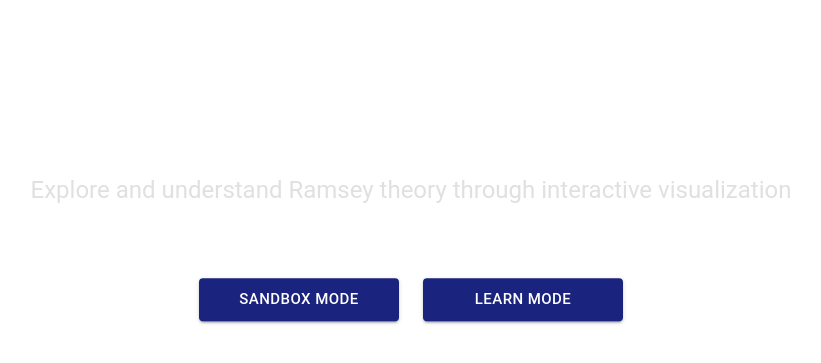
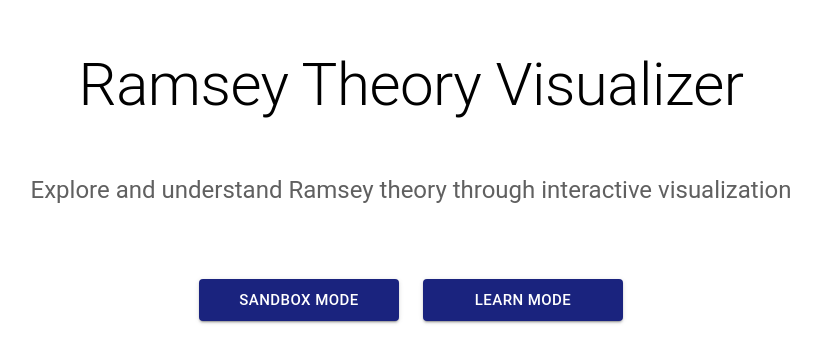
Before and after one commit to Ryanoonan/Ramsey-Tutor, a React (Create React App) app: page / in a window 1280 px wide. Shown: the part 215-578 px from the top of the page, without its empty margins (229-1050 px from the left). Built offline with nearby package versions, Linux system fonts and the light colour scheme.

Commit message:
remove particle code

```diff
--- a/src/components/LandingPage.js
+++ b/src/components/LandingPage.js
@@ -1,15 +1,8 @@
 import { Box, Button, Typography, Container } from '@mui/material';
 import { useNavigate } from 'react-router-dom';
-import { useCallback } from 'react';
-import Particles from '@tsparticles/react';
-import { loadSlim } from "@tsparticles/slim";
 
 function LandingPage() {
     const navigate = useNavigate();
-
-    const particlesInit = useCallback(async engine => {
-        await loadSlim(engine);
-    }, []);
 
     return (
         <Box sx={{
@@ -18,74 +11,15 @@ function LandingPage() {
             height: '100%',
             overflow: 'hidden',
             backgroundColor: 'var(--color-background)',
-            color: 'var(--color-text-primary)'
+            color: 'var(--color-text-primary)',
+            display: 'flex',
+            alignItems: 'center',
+            justifyContent: 'center'
         }}>
-            <Particles
-                id="tsparticles"
-                init={particlesInit}
-                options={{
-                    fullScreen: {
-                        enable: false,
-                        zIndex: -1
-                    },
-                    background: {
-                        color: {
-                            value: 'var(--color-paper)',
-                        },
-                    },
-                    particles: {
-                        color: {
-                            value: 'var(--color-node-fill)',
-                        },
-                        move: {
-                            enable: true,
-                            speed: 2,
-                            direction: "none",
-                            random: true,
-                            straight: false,
-                            outModes: {
-                                default: "bounce",
-                            },
-                        },
-                        number: {
-                            value: 30,
-                            density: {
-                                enable: true,
-                                value_area: 800,
-                            },
-                        },
-                        opacity: {
-                            value: 0.7,
-                        },
-                        size: {
-                            value: { min: 3, max: 8 },
-                        },
-                        links: {
-                            enable: true,
-                            distance: 150,
-                            color: 'var(--color-edge-default)',
-                            opacity: 0.4,
-                            width: 1,
-                        },
-                    },
-                }}
-                style={{
-                    width: '100%',
-                    height: '100%',
-                    position: 'absolute',
-                    top: 0,
-                    left: 0,
-                }}
-            />
             <Container
                 maxWidth="md"
                 sx={{
-                    position: 'absolute',
-                    top: '50%',
-                    left: '50%',
-                    transform: 'translate(-50%, -50%)',
-                    zIndex: 1,
-                    color: 'var(--color-text-primary)'
+                    color: 'var(--color-text-secondary)'
                 }}
             >
                 <Box
@@ -96,11 +30,11 @@ function LandingPage() {
                         gap: 4,
                     }}
                 >
-                    <Typography variant="h2" component="h1" gutterBottom>
+                    <Typography variant="h2" component="h1" gutterBottom color="var(--color-text-primary)">
                         Ramsey Theory Visualizer
                     </Typography>
 
-                    <Typography variant="h5" component="h2" gutterBottom color="text.secondary">
+                    <Typography variant="h5" component="h2" gutterBottom color="var(--color-text-secondary)">
                         Explore and understand Ramsey theory through interactive visualization
                     </Typography>
 
--- a/src/index.css
+++ b/src/index.css
@@ -14,8 +14,8 @@
   --color-edge-blue: #0d00ff;
 
   /* Text colors */
-  --color-text-primary: #ffffff;
-  --color-text-secondary: #e0e0e0;
+  --color-text-primary: #000000;
+  --color-text-secondary: #606060;
 }
 
 body {
```
